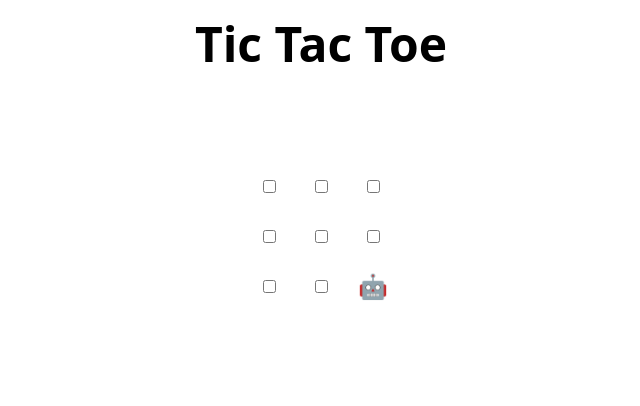
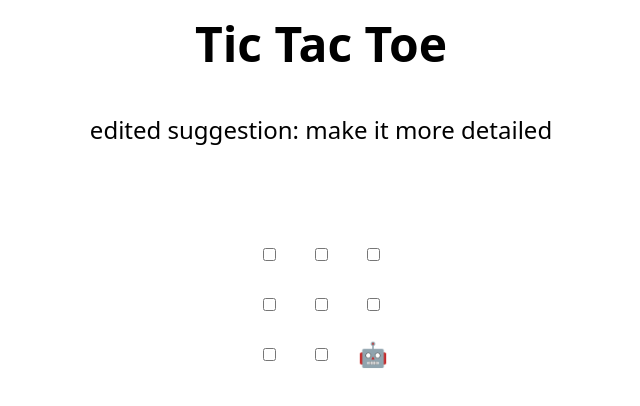
Before and after one commit to laurelgain/skills-review-pull-requests, a plain HTML site: page index.html in a window 1280 px wide. Shown: the whole page, without its empty margins (319-959 px from the left). Drawn offline with Linux system fonts and the light colour scheme.

```diff
--- a/index.html
+++ b/index.html
@@ -44,7 +44,7 @@
     <td><input type="checkbox" /></td>
     <td><input type="checkbox" /></td>
     <td><input type="checkbox" /></td>
-  </tr>
+  edited suggestion: make it more detailed
 </table>
 
 <h2 hidden>Game over, refresh to play again 🧑‍💻 🤖!</h2>
```
